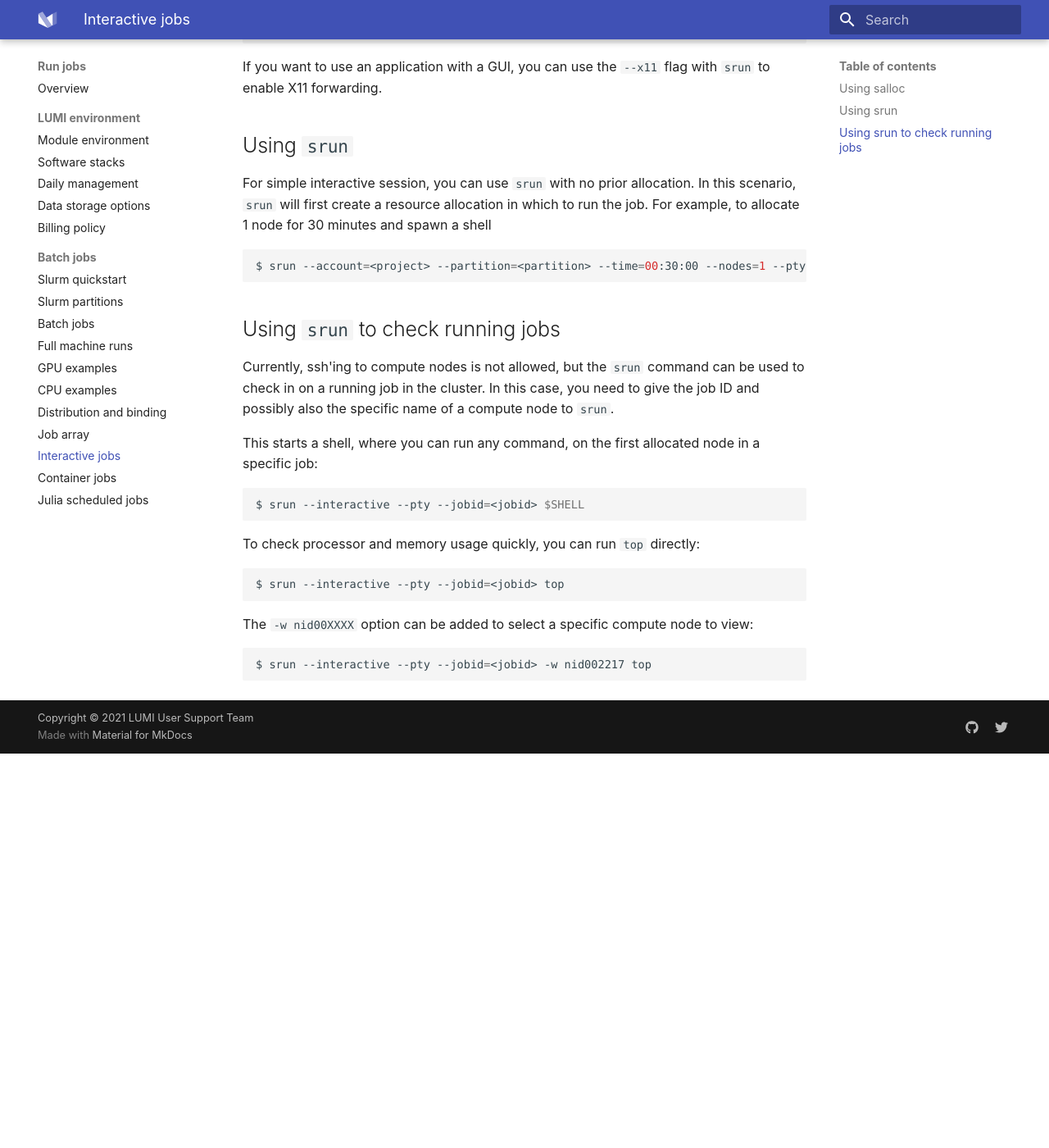
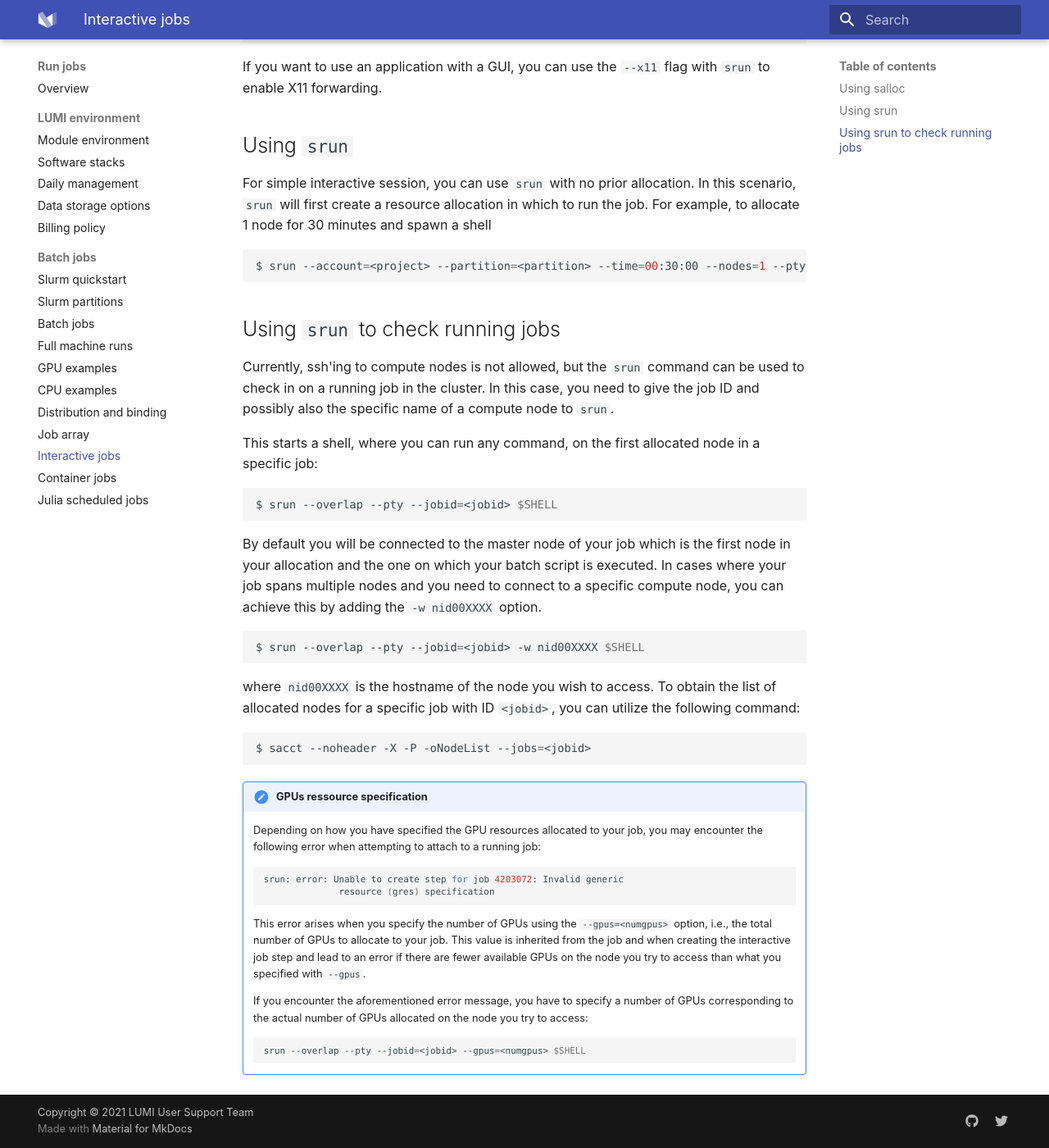
Before and after one commit to Lumi-supercomputer/lumi-userguide, an MkDocs documentation site: the page built from docs/runjobs/scheduled-jobs/interactive.md, in a window 1280 px wide and 1400 px high, scrolled down 894 px. Shown: the whole window at 82% size. Built offline with MkDocs 1.6.1 and Material for MkDocs 9.7.7, drawn with Linux system fonts in a browser that asks for light colours; before the commit the page ends 1813 px from its top, so only the background shows below that.

Commit message:
update interactive jobs

````diff
--- a/docs/runjobs/scheduled-jobs/interactive.md
+++ b/docs/runjobs/scheduled-jobs/interactive.md
@@ -62,17 +62,47 @@ This starts a shell, where you can run any command, on the first allocated node
 in a specific job:
 
 ```bash
-$ srun --interactive --pty --jobid=<jobid> $SHELL
+$ srun --overlap --pty --jobid=<jobid> $SHELL
 ```
 
-To check processor and memory usage quickly, you can run `top` directly:
+By default you will be connected to the master node of your job which is the
+first node in your allocation and the one on which your batch script is executed.
+In cases where your job spans multiple nodes and you need to connect to a
+specific compute node, you can achieve this by adding the `-w nid00XXXX` option.
 
 ```bash
-$ srun --interactive --pty --jobid=<jobid> top
+$ srun --overlap --pty --jobid=<jobid> -w nid00XXXX $SHELL
 ```
 
-The `-w nid00XXXX` option can be added to select a specific compute node to view:
+where `nid00XXXX` is the hostname of the node you wish to access. To obtain the
+list of allocated nodes for a specific job with ID `<jobid>`, you can utilize
+the following command:
 
 ```bash
-$ srun --interactive --pty --jobid=<jobid> -w nid002217 top
+$ sacct --noheader -X -P -oNodeList --jobs=<jobid>
 ```
+
+!!! note "GPUs ressource specification"
+
+    Depending on how you have specified the GPU resources allocated to your job,
+    you may encounter the following error when attempting to attach to a running
+    job:
+
+    ```bash
+    srun: error: Unable to create step for job 4203072: Invalid generic
+                  resource (gres) specification
+    ```
+
+    This error arises when you specify the number of GPUs using the
+    `--gpus=<numgpus>` option, i.e., the total number of GPUs to allocate to
+    your job. This value is inherited from the job and when creating the
+    interactive job step and lead to an error if there are fewer available GPUs
+    on the node you try to access than what you specified with `--gpus`.
+
+    If you encounter the aforementioned error message, you have to specify a
+    number  of GPUs corresponding to the actual number of GPUs allocated on the
+    node you try to access:
+
+    ```bash
+    srun --overlap --pty --jobid=<jobid> --gpus=<numgpus> $SHELL
+    ```
````
